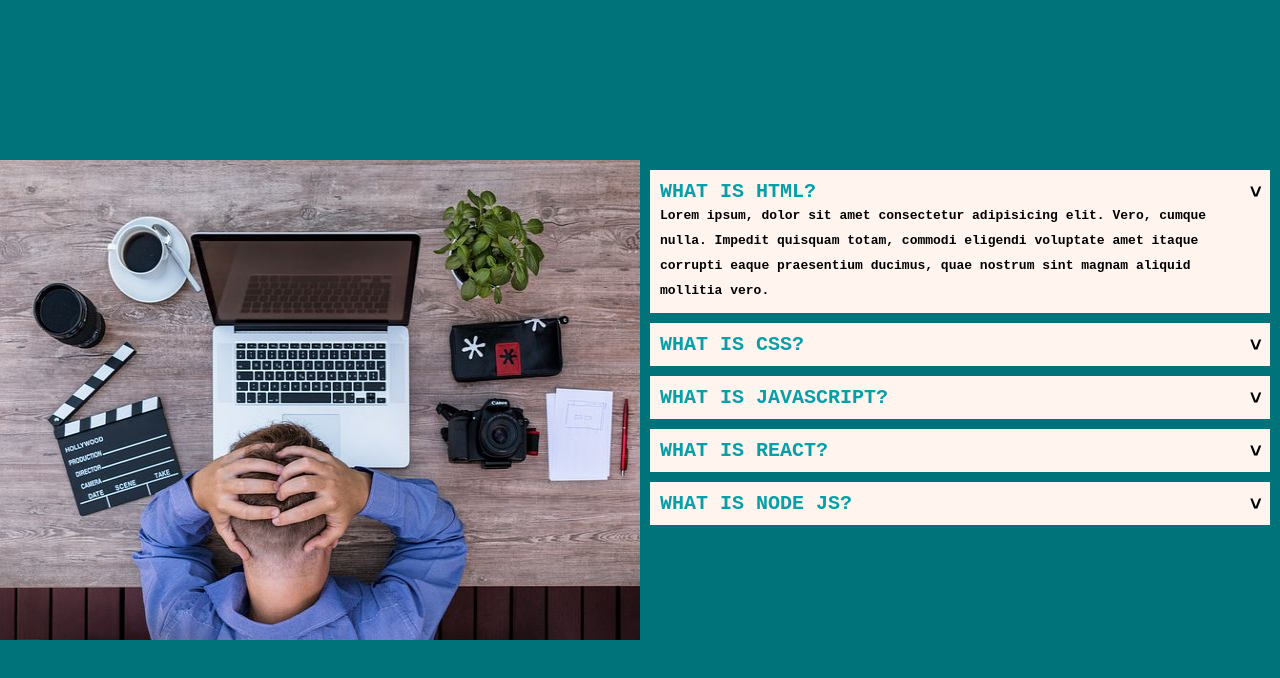
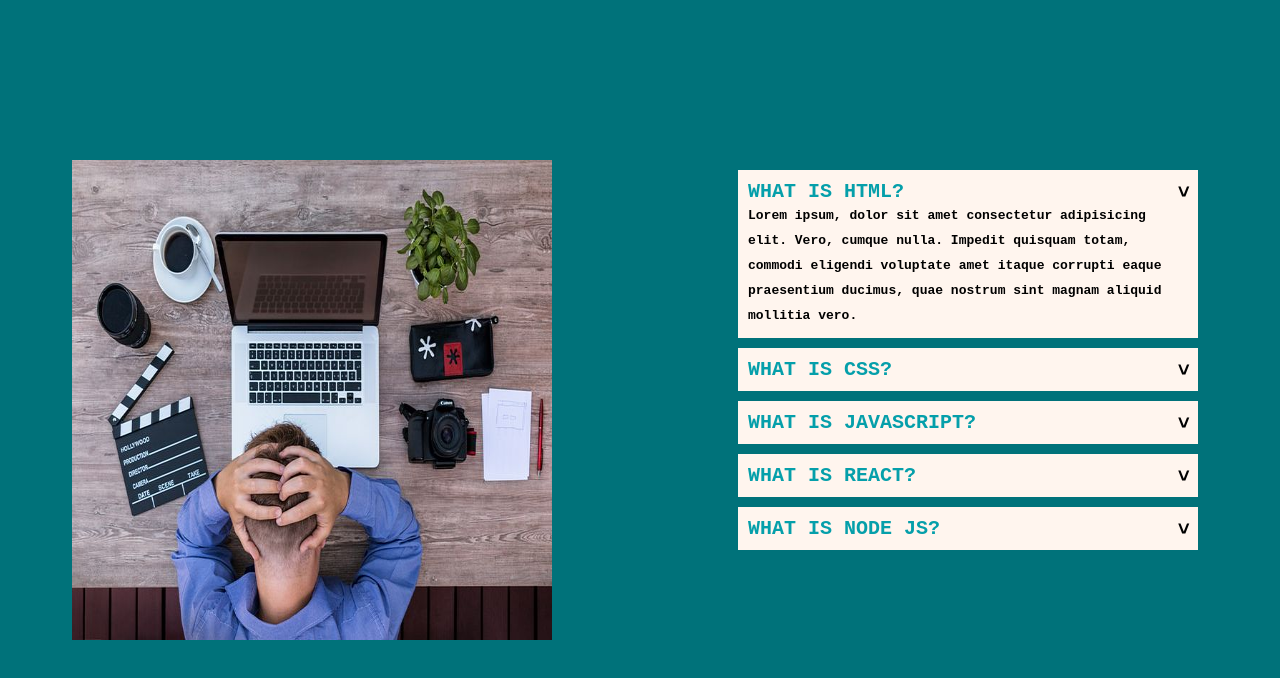
Before and after one commit to Derrick99234/Cool-Image-Effect-Accordion, a plain HTML site: page index.html in a window 1280 px wide. Drawn offline with Linux system fonts and the light colour scheme.

Commit message:
Update style.css
Signed-off-by: Derrick99234 <pshubomi@gmail.com>

```diff
--- a/style.css
+++ b/style.css
@@ -15,14 +15,13 @@ body {
     font-family: monospace;
     font-weight: 600;
     flex-wrap: wrap;
+    gap: 2rem;
 }
 .container {
     width: 30rem;
     height: 30rem;
     overflow: hidden;
     position: relative;
-    flex: 1 1 500px;
-
 }
 
 .container img {
```
